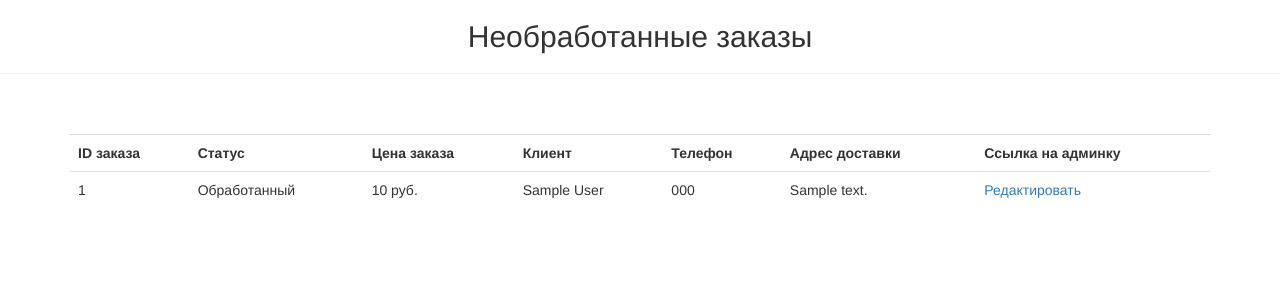
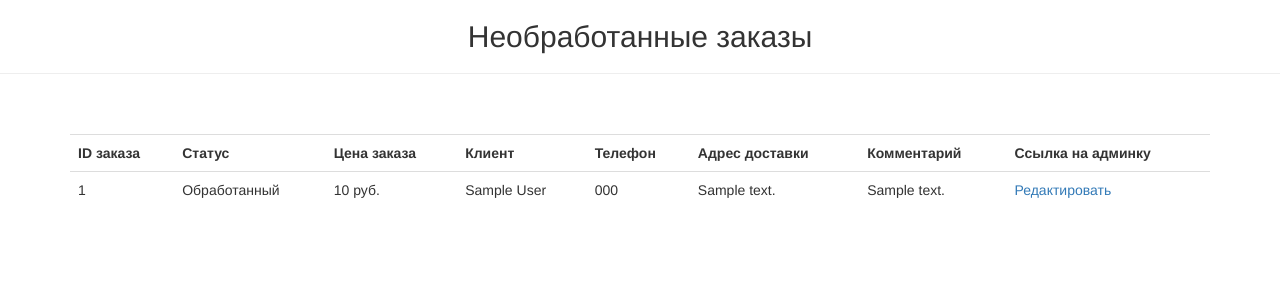
Before and after one commit to savilard/delivery-drf-api, a Django app: page /manager/orders/ in a window 1280 px wide. Shown: the part 52-352 px from the top of the page. Run offline with Django 3.2, Linux system fonts and the light colour scheme; a user stored in the database is signed in; tables that the repository leaves empty hold one stand-in row (values such as "Sample post"); parts of the project's set-up code (start-up, migrations or seed data) failed here and were passed over; some libraries are stand-ins or nearby versions.

Commit message:
feat: add order comment (#13)

```diff
--- a/foodcartapp/models.py
+++ b/foodcartapp/models.py
@@ -147,6 +147,7 @@ class Order(models.Model):
     phonenumber = PhoneNumberField('Номер телефона', max_length=15, db_index=True)
     address = models.CharField('Адрес доставки', max_length=200, db_index=True)
     status = models.CharField('Статус', choices=ORDER_STATUS_CHOICES, default=UNPROCESSED, max_length=11)
+    comment = models.TextField('Комментарий', max_length=200, blank=True)
 
     objects = OrderQuerySet.as_manager()
 
--- a/restaurateur/templates/order_items.html
+++ b/restaurateur/templates/order_items.html
@@ -19,6 +19,7 @@
       <th>Клиент</th>
       <th>Телефон</th>
       <th>Адрес доставки</th>
+      <th>Комментарий</th>
       <th>Ссылка на админку</th>
     </tr>
 
@@ -30,6 +31,7 @@
         <td>{{ item.firstname }} {{ item.lastname }}</td>
         <td>{{ item.phonenumber }}</td>
         <td>{{ item.address }}</td>
+        <td>{{ item.comment }}</td>
         <td><a href="{% url "admin:foodcartapp_order_change" object_id=item.id %}?next={{ request.get_full_path|urlencode }}">Редактировать</a></td>
       </tr>
     {% endfor %}
--- a/restaurateur/views.py
+++ b/restaurateur/views.py
@@ -18,6 +18,7 @@ def serialize_order(order: Order):
         'lastname': order.lastname,
         'phonenumber': order.phonenumber,
         'address': order.address,
+        'comment': order.comment,
     }
 
 
```
Also changed, not shown: foodcartapp/migrations/0044_order_comment.py (added).
